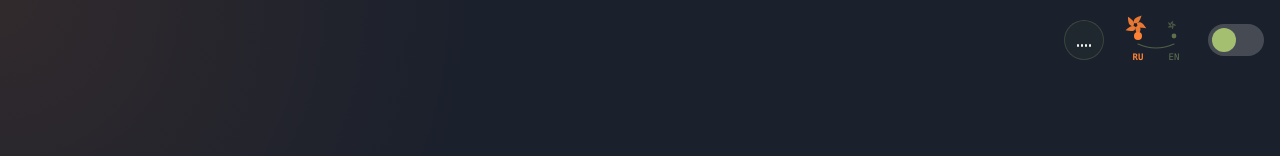
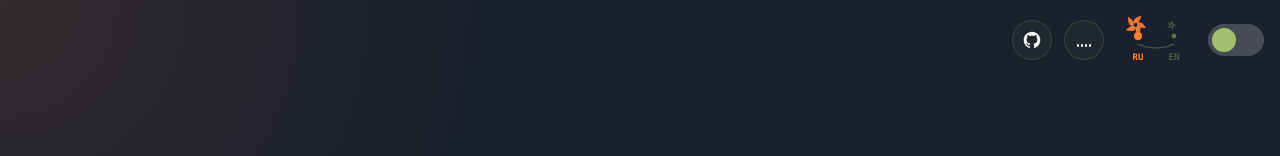
Before and after one commit to underf1n3d/siteBio, a Next.js app: page / in a window 1280 px wide. Shown: the top 156 px of the page. Built offline with nearby package versions, Linux system fonts and the light colour scheme.

Commit message:
Add GitHub repository link icon

```diff
--- a/src/components/ClientBody.tsx
+++ b/src/components/ClientBody.tsx
@@ -68,6 +68,17 @@ export default function ClientBody({
       <body onMouseMove={handleMouseMove} className="min-h-full flex flex-col relative bg-cream-peach text-dark-bg dark:bg-dark-bg dark:text-cream-peach">
         <input type="hidden" id="app-version" value={process.env.APP_VERSION || "1.0.0"} />
         <div className="absolute top-4 right-4 z-50 flex items-center gap-3">
+          <a
+            href="https://github.com/underf1n3d/siteBio"
+            target="_blank"
+            rel="noopener noreferrer"
+            className="w-10 h-10 flex items-center justify-center rounded-full border border-olive-green/20 text-olive-green dark:text-cream-peach hover:border-juicy-orange hover:text-juicy-orange transition-all duration-300 bg-cream-peach/5 dark:bg-olive-green/5 backdrop-blur-sm"
+            aria-label="GitHub Repository"
+          >
+            <svg viewBox="0 0 24 24" width="20" height="20" fill="currentColor">
+              <path d="M12 2C6.477 2 2 6.477 2 12c0 4.42 2.865 8.166 6.839 9.489.5.092.682-.217.682-.482 0-.237-.008-.866-.013-1.7-2.782.603-3.369-1.34-3.369-1.34-.454-1.156-1.11-1.462-1.11-1.462-.908-.62.069-.608.069-.608 1.003.07 1.531 1.03 1.531 1.03.892 1.529 2.341 1.087 2.91.831.092-.646.35-1.086.636-1.336-2.22-.253-4.555-1.11-4.555-4.943 0-1.091.39-1.984 1.029-2.683-.103-.253-.446-1.27.098-2.647 0 0 .84-.269 2.75 1.025A9.578 9.578 0 0112 6.836c.85.004 1.705.114 2.504.336 1.909-1.294 2.747-1.025 2.747-1.025.546 1.379.203 2.394.1 2.647.64.699 1.028 1.592 1.028 2.683 0 3.842-2.339 4.687-4.566 4.935.359.309.678.919.678 1.852 0 1.336-.012 2.415-.012 2.743 0 .267.18.578.688.48C19.138 20.161 22 16.418 22 12c0-5.523-4.477-10-10-10z"></path>
+            </svg>
+          </a>
           <AudioPlayer />
           <LangSwitcher />
           <ThemeSwitcher theme={theme} setTheme={setTheme} />
```
